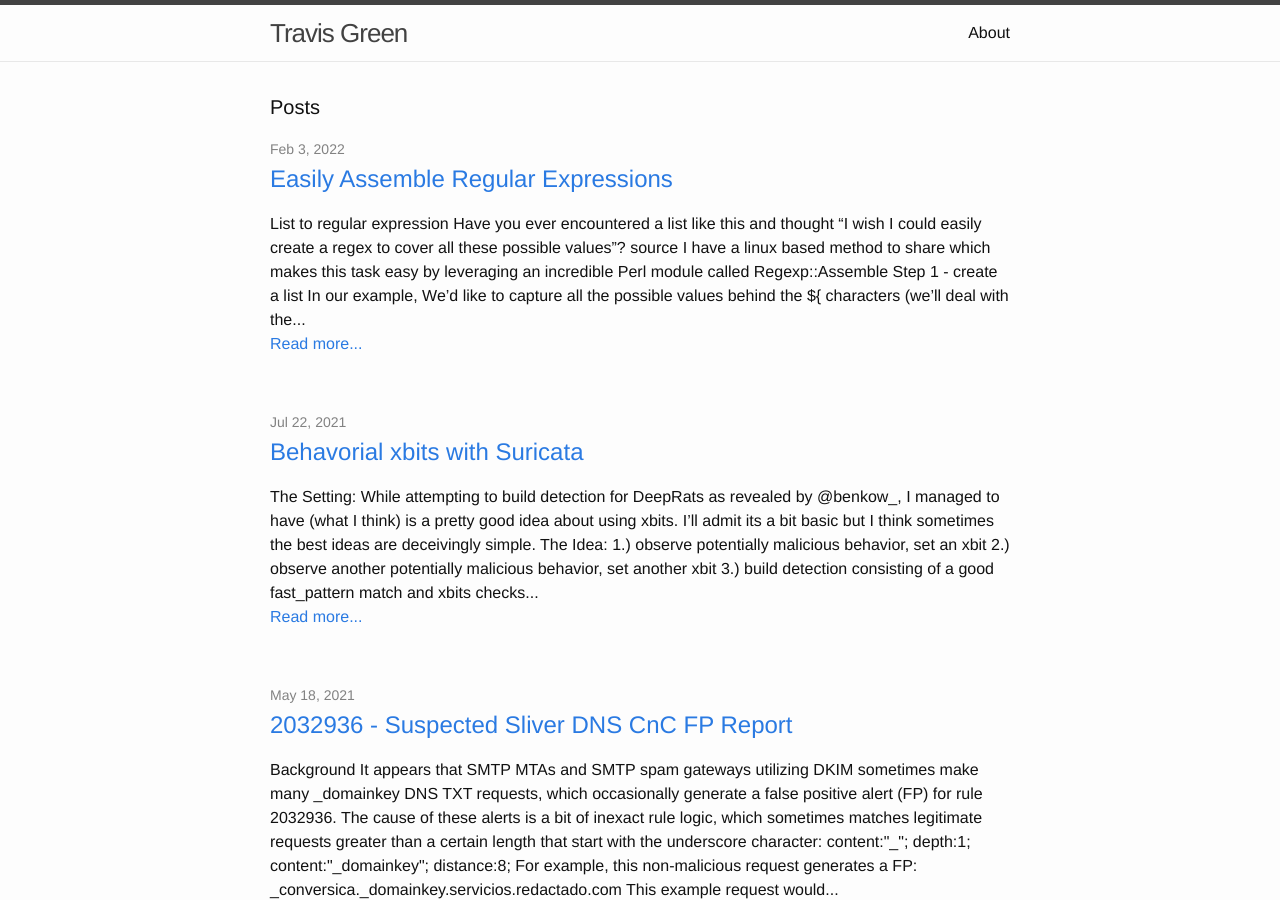
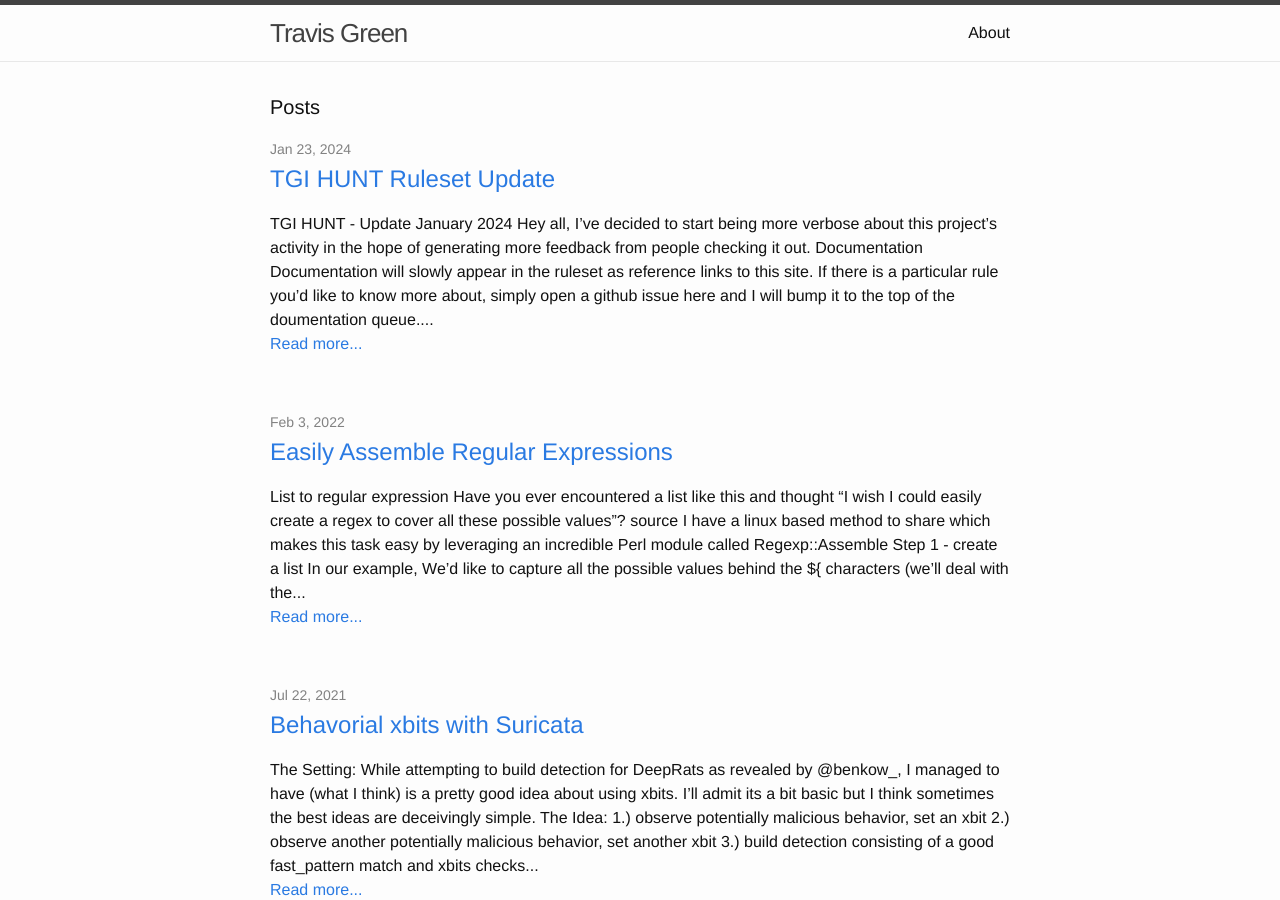
Before and after one commit to travisbgreen/travisgreen.net, a Jekyll site: the page built from index.html, in a window 1280 px wide and 900 px high. Built offline with Jekyll 4.4.1, drawn with Linux system fonts in a browser that asks for light colours.

```diff
--- a/_posts/2024-01-23-tgi-hunt-update.md
+++ b/_posts/2024-01-23-tgi-hunt-update.md
@@ -3,7 +3,8 @@ layout: post
 title:  "TGI HUNT Ruleset Update"
 categories: suricata
 tags: suricata hunting ruleset
-published: false
+published: true
+date: "2024-01-23 09:30"
 permalink: /updates/20240123
 ---
 
```
